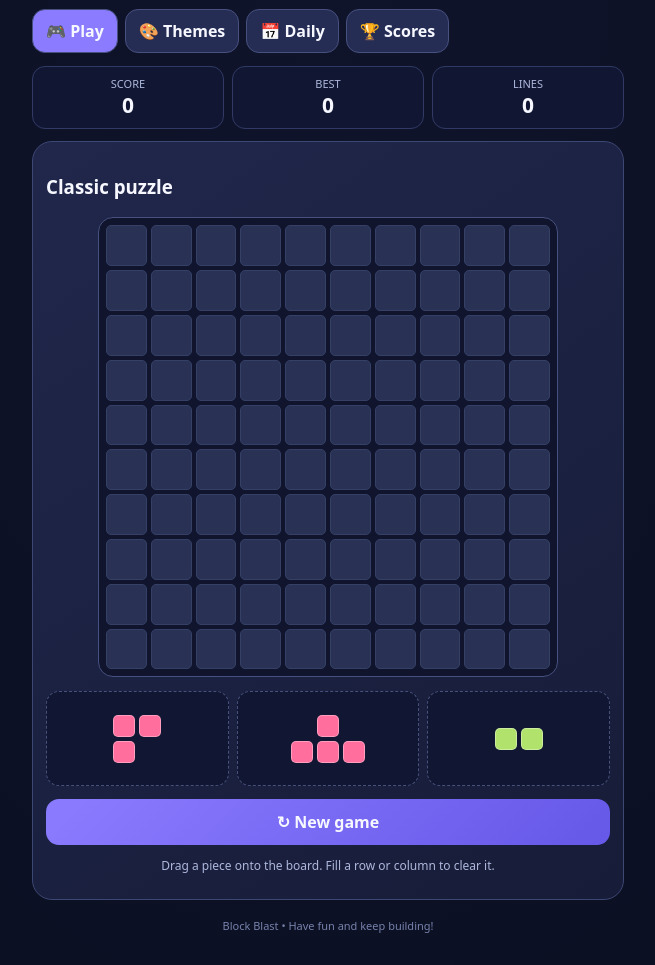
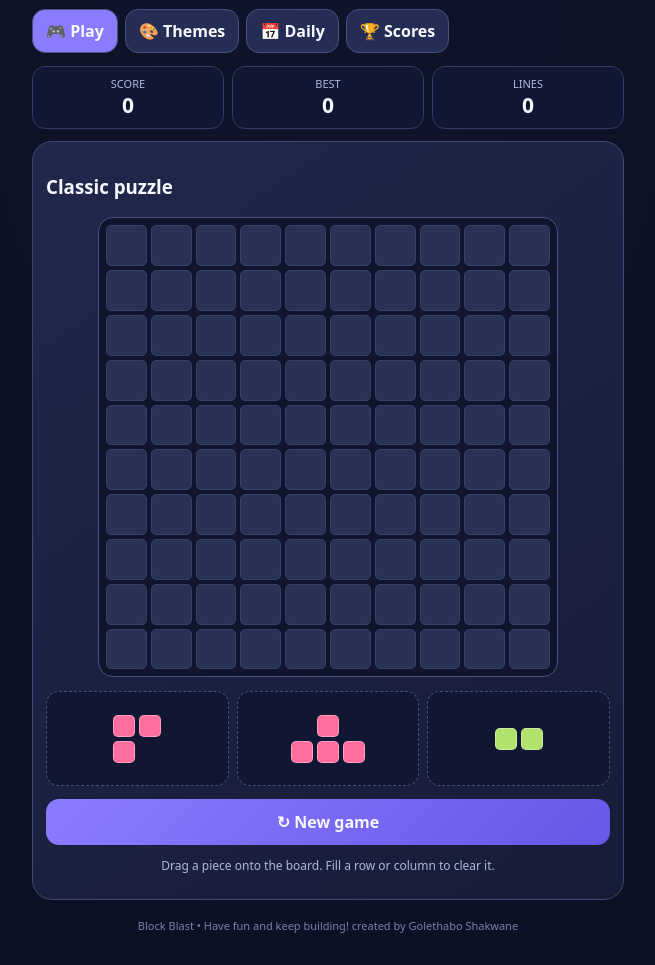
Before and after one commit to gamingfcdfl-droid/Block-blast-, a plain HTML site: page index.html in a window 1280 px wide. Shown: the part 61-1026 px from the top of the page, without its empty margins (312-967 px from the left). Drawn offline with Linux system fonts and the light colour scheme.

Commit message:
Update footer to include creator credit
Added creator credit to the footer.

```diff
--- a/index.html
+++ b/index.html
@@ -24,7 +24,7 @@ button{font:inherit;color:inherit;border:0;cursor:pointer}.app{max-width:620px;m
 <div class="panel"><h3>Classic puzzle</h3><div class="board-wrap"><div id="board" class="board"></div></div><div id="rack" class="rack"></div><div class="actions"><button class="primary" id="new">↻ New game</button><button class="secondary" id="install" hidden>⬇ Install</button></div><p class="hint">Drag a piece onto the board. Fill a row or column to clear it.</p></div></section>
 <section id="themes" class="screen"><h2>Theme shop</h2><p class="muted">Earn coins while playing and unlock new looks.</p><div id="themeCards" class="cards"></div></section>
 <section id="daily" class="screen"><h2>Daily challenge</h2><div class="panel"><div class="notice">⭐ Clear 3 lines today to earn 50 coins.</div><div class="stats"><div class="stat"><small>PROGRESS</small><strong id="progress">0/3</strong></div><div class="stat"><small>REWARD</small><strong>50</strong></div><div class="stat"><small>STATUS</small><strong id="dailyStatus">Open</strong></div></div><button class="primary" id="claim" style="width:100%">Complete the challenge</button></div></section>
-<section id="scores" class="screen"><h2>Your leaderboard</h2><p class="muted">Scores saved on this device only.</p><div id="scoreList" class="list"></div></section><footer>Block Blast • Have fun and keep building!</footer></div>
+<section id="scores" class="screen"><h2>Your leaderboard</h2><p class="muted">Scores saved on this device only.</p><div id="scoreList" class="list"></div></section><footer>Block Blast • Have fun and keep building! created by Golethabo Shakwane</footer></div>
 <div id="over" class="modal"><div class="modalbox"><h2>Game over!</h2><p>Your score: <b id="finalScore">0</b></p><p id="earned"></p><button class="primary" id="again" style="width:100%">Play again</button></div></div>
 <script>
 (()=>{const $=id=>document.getElementById(id),key='bb-starter-v1',today=()=>new Date().toLocaleDateString('en-CA');
```
